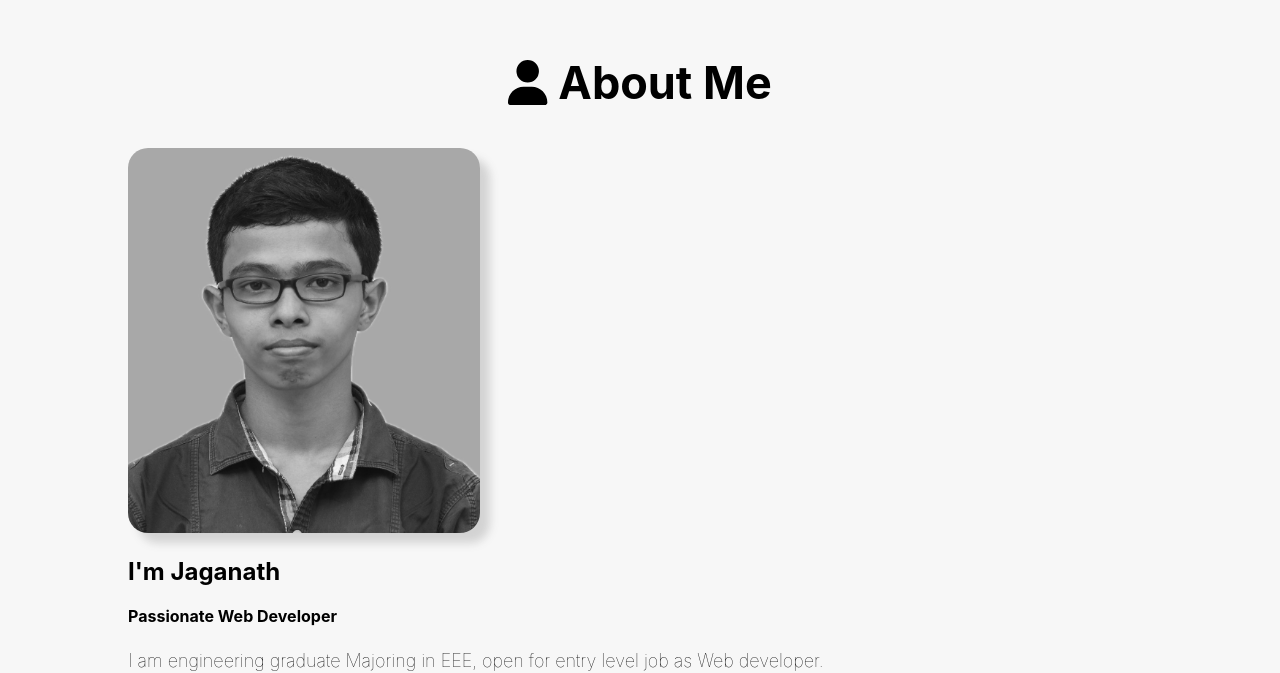
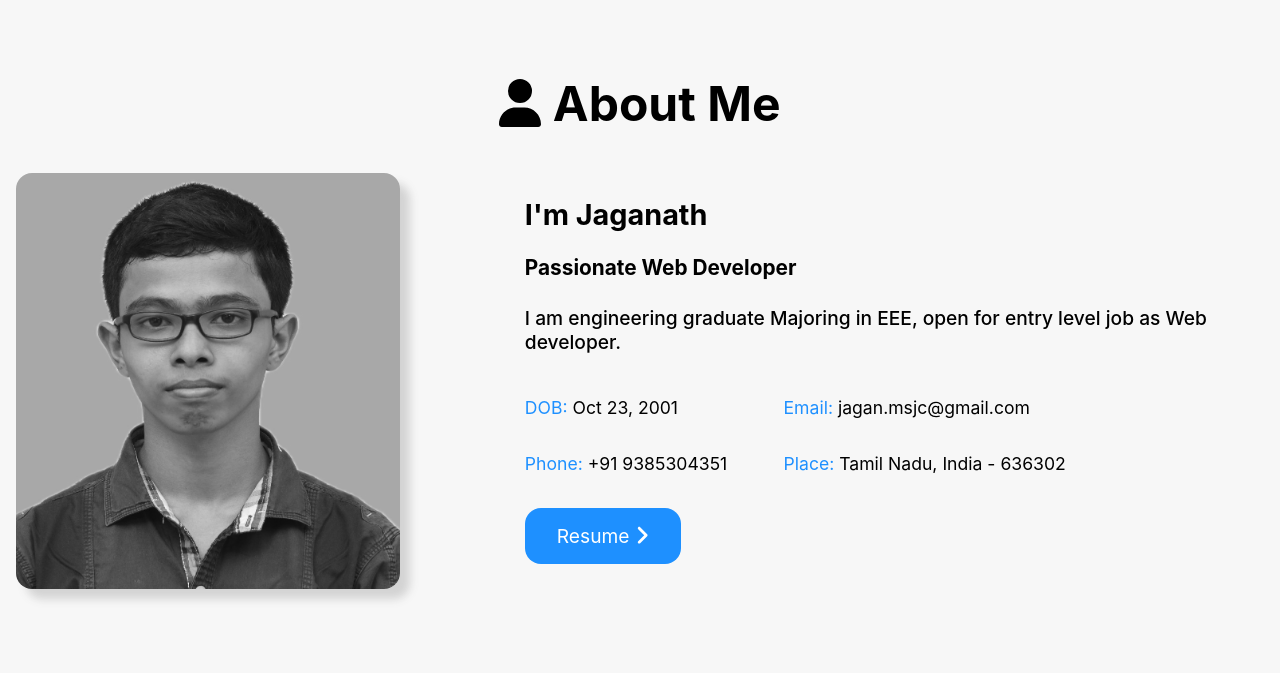
Before and after one commit to Jaganath-MSJ/React-Portfolio, a React (Create React App) app: page / in a window 1280 px wide. Shown: the part 814-1487 px from the top of the page. Built offline with nearby package versions, Linux system fonts and the light colour scheme.

Commit message:
change in aboutme styling

```diff
--- a/src/components/About Me.js
+++ b/src/components/About Me.js
@@ -1,17 +1,17 @@
 import React from "react";
+import styled from "styled-components";
 import { Data } from "../Data/data";
 
 import { FontAwesomeIcon } from "@fortawesome/react-fontawesome";
 import { faUser, faAngleRight } from "@fortawesome/free-solid-svg-icons";
 
-import "./style/About Me.css";
-
 function AboutMe() {
   const aboutMe = Data.AboutMe;
   return (
-    <section className="aboutme" id="AboutMe">
+    <Section className="aboutme" id="AboutMe">
       <h1>
-        <FontAwesomeIcon icon={faUser} /> About Me
+        <FontAwesomeIcon icon={faUser} />
+        &nbsp;About Me
       </h1>
       <div>
         <div className="aboutmeImg">
@@ -19,24 +19,108 @@ function AboutMe() {
         </div>
         <div className="aboutmeDetails">
           <h2>{aboutMe.name}</h2>
-          <p>{aboutMe.role}</p>
+          <h3>{aboutMe.role}</h3>
           <h4>{aboutMe.currently}</h4>
           <div className="aboutmeContact">
             {aboutMe.contact.map((contact) => {
               return (
                 <p key={contact.key}>
-                  {contact.key}: <span>{contact.value}</span>
+                  <span>{contact.key}:</span>&nbsp;{contact.value}
                 </p>
               );
             })}
           </div>
           <a href={aboutMe.resume} target="_blank" rel="noreferrer">
-            Resume <FontAwesomeIcon icon={faAngleRight} />
+            Resume&nbsp;
+            <FontAwesomeIcon icon={faAngleRight} />
           </a>
         </div>
       </div>
-    </section>
+    </Section>
   );
 }
 
+const Section = styled.section`
+  padding: 3rem 1rem 8rem 1rem;
+  height: auto;
+  & > h1 {
+    text-align: center;
+    font-size: 3rem;
+  }
+  & > div {
+    display: flex;
+    flex-wrap: nowrap;
+    justify-content: center;
+    gap: 10%;
+    .aboutmeImg > img {
+      margin: auto;
+      width: 24rem;
+      height: 26rem;
+      border-radius: 1rem;
+      box-shadow: 10px 10px 10px lightgray;
+      filter: grayscale(100%);
+      transition: 0.3s ease-in-out;
+      &:hover {
+        filter: none;
+        box-shadow: 10px 10px 10px rgb(168, 167, 167);
+      }
+    }
+    .aboutmeDetails {
+      & > h2 {
+        font-weight: bolder;
+        font-size: 1.8rem;
+      }
+      & > h3 {
+        font-size: 1.3rem;
+      }
+      & > h4 {
+        display: flex;
+        flex-wrap: wrap;
+        font-size: 1.2rem;
+        font-weight: 500;
+      }
+      .aboutmeContact {
+        display: grid;
+        grid-template-columns: 35% 50%;
+        font-size: 1.1rem;
+        font-weight: 400;
+        margin-bottom: 2rem;
+        & > p {
+          & > span {
+            color: dodgerblue;
+          }
+        }
+      }
+      & > a {
+        margin-top: 2rem;
+        padding: 1rem 2rem;
+        background-color: dodgerblue;
+        color: white;
+        border-radius: 1rem;
+        font-size: 1.2rem;
+        transition: 0.3s ease-in-out;
+        & > svg {
+          font-size: 1.4rem;
+        }
+        &:hover {
+          color: black;
+          box-shadow: 5px 5px 5px rgba(81, 81, 81, 0.5);
+        }
+      }
+    }
+    @media only screen and (max-width: 900px) {
+      flex-wrap: wrap;
+    }
+    @media only screen and (max-width: 600px) {
+      .aboutmeImg > img {
+        width: 18rem;
+        height: 20rem;
+      }
+      .aboutmeDetails > .aboutmeContact {
+        grid-template-columns: 100%;
+      }
+    }
+  }
+`;
+
 export default AboutMe;
--- a/src/components/Home.js
+++ b/src/components/Home.js
@@ -61,7 +61,7 @@ const Section = styled.section`
       display: flex;
       justify-content: center;
       gap: 1rem;
-      &>a {
+      & > a {
         display: flex;
         align-items: center;
         justify-content: center;
@@ -79,6 +79,11 @@ const Section = styled.section`
         }
       }
     }
+    @media only screen and (max-width: 400px) {
+      & > h1 {
+        font-size: 3rem;
+      }
+    }
   }
 `;
 
--- a/src/components/style/About Me.css
+++ /dev/null
@@ -1,104 +0,0 @@
-.aboutme {
-    padding: 2em 0;
-}
-
-.aboutme>h1 {
-    font-size: 45px;
-    text-align: center;
-}
-
-.aboutme>h1>i {
-    font-size: 40px;
-}
-
-.aboutme>div {
-    display: flex;
-    flex-wrap: wrap;
-}
-
-.aboutme>div>div {
-    margin-left: 10%;
-}
-
-.aboutmeImg>img {
-    margin: 0px auto;
-    width: 22em;
-    border-radius: 20px;
-    box-shadow: 10px 10px 10px lightgray;
-    filter: grayscale(100%);
-    transition: .5s;
-}
-
-.aboutmeImg>img:hover {
-    box-shadow: 10px 10px 10px rgb(168, 167, 167);
-    filter: none;
-    transform: skew(ax, ay);
-    transition-duration: 1s;
-}
-
-.aboutmeDetails>h2 {
-    font-weight: bolder;
-}
-
-.aboutmeDetails>p {
-    font-weight: bold;
-}
-
-.aboutmeDetails>h4 {
-    font-size: 18px;
-    font-weight: lighter;
-    color: black;
-}
-
-.aboutmeContact {
-    display: grid;
-    grid-template-columns: 30% 50%;
-    font-size: 18px;
-    margin-bottom: 30px;
-}
-
-.aboutmeContact>p {
-    color: dodgerblue;
-}
-
-.aboutmeContact>p>span {
-    color: black;
-    margin-left: 5px;
-}
-
-.aboutmeDetails>a {
-    color: white;
-    font-weight: bold;
-    font-size: 18px;
-    border: 20px solid dodgerblue;
-    background-color: dodgerblue;
-    border-radius: 15px;
-    transition: .5s;
-}
-
-.aboutmeDetails>a:hover {
-    box-shadow: 5px 5px 5px rgb(81, 81, 82);
-    transition: 1s;
-}
-
-.aboutmeDetails>a>i {
-    font-size: 25px;
-}
-
-.aboutmeDetails>a:hover {
-    color: black;
-    transition: 1s;
-}
-
-@media only screen and (max-width: 500px) {
-    .aboutmeContact {
-        display: flex;
-        flex-wrap: wrap;
-    }
-}
-
-@media only screen and (max-width: 400px) {
-    .aboutmeImg>img {
-        width: 70%;
-    }
-}
```
Also changed, not shown: src/components/style/Home.css (deleted, +0 -44 lines).
